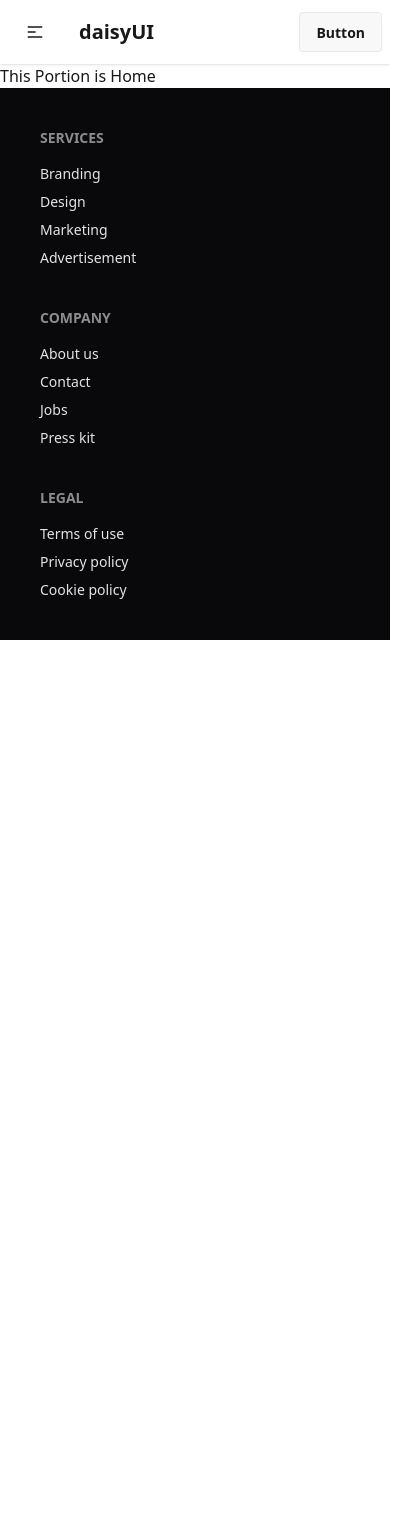
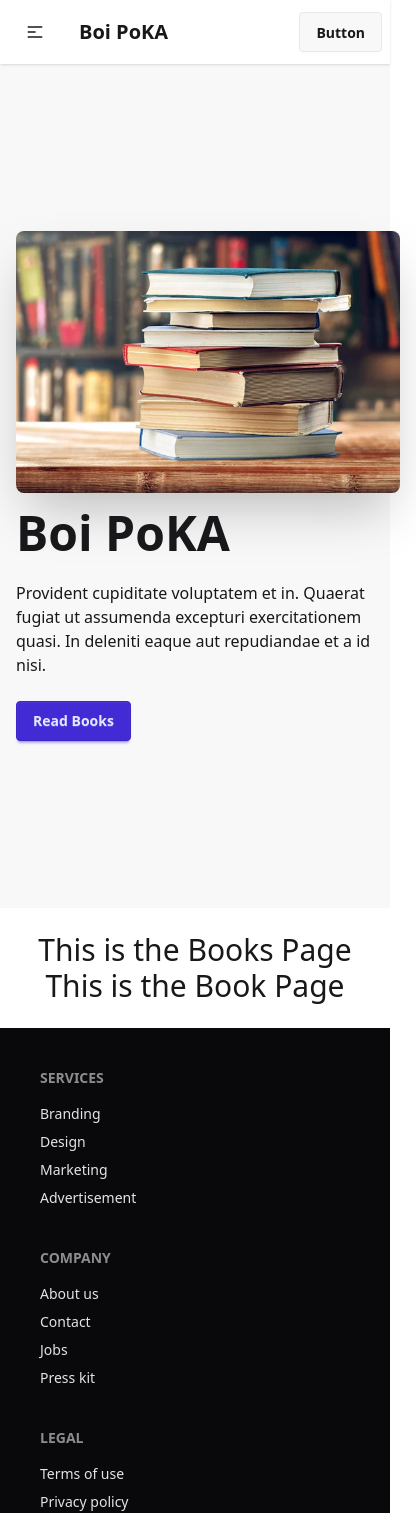
Before and after one commit to akib-naimul/boi-poka-website, a React (Vite) app: page / in a window 390 px wide. Shown: the top 1513 px of the page, 416 px wide, since content can reach past the window. Before the commit the page ends 844 px from the top, so only its background shows below. Built offline with nearby package versions, Linux system fonts and the light colour scheme.

Commit message:
use loader for fetch and loaderData

```diff
--- /dev/null
+++ b/src/Components/Banner/Banner.jsx
@@ -0,0 +1,25 @@
+import React from 'react';
+import bannerimage from "../../assets/books.jpg"
+
+const Banner = () => {
+    return (
+        <div className="hero bg-base-200 min-h-screen">
+            <div className="hero-content flex-col lg:flex-row-reverse">
+                <img
+                    src= {bannerimage}
+                    className="max-w-sm rounded-lg shadow-2xl"
+                />
+                <div>
+                    <h1 className="text-5xl font-bold">Boi PoKA </h1>
+                    <p className="py-6">
+                        Provident cupiditate voluptatem et in. Quaerat fugiat ut assumenda excepturi exercitationem
+                        quasi. In deleniti eaque aut repudiandae et a id nisi.
+                    </p>
+                    <button className="btn btn-primary">Read Books</button>
+                </div>
+            </div>
+        </div>
+    );
+};
+
+export default Banner;
--- a/src/Components/Header/Navbar.jsx
+++ b/src/Components/Header/Navbar.jsx
@@ -18,7 +18,7 @@ const Navbar = () => {
                          {links}
                     </ul>
                 </div>
-                <a className="btn btn-ghost text-xl">daisyUI</a>
+                <a className="btn btn-ghost text-xl">Boi PoKA</a>
             </div>
             <div className="navbar-center hidden lg:flex">
                 <ul className="menu menu-horizontal px-1">
--- /dev/null
+++ b/src/Pages/Book/Book.jsx
@@ -0,0 +1,13 @@
+import React, { use } from 'react';
+
+const Book = () => {
+    // const data = use(bookPromise)
+    // console.log(data);
+    return (
+        <div>
+            <h1>This is the Book Page</h1>
+        </div>
+    );
+};
+
+export default Book;
--- /dev/null
+++ b/src/Pages/Books/Books.jsx
@@ -0,0 +1,21 @@
+import React, { Suspense, useState } from 'react';
+import Book from '../Book/Book';
+
+const Books = () => {
+    // const [allBooks, setAllBooks] = useState([]);
+
+    const bookPromise = fetch("booksData.json")
+     .then(res => res.json())
+
+
+    return (
+        <div className=' text-3xl text-center p-6'>
+            <h1>This is the Books Page</h1>
+            <Suspense fallback={<p>Loadding....</p>}>
+                <Book bookPromise ={bookPromise} ></Book>
+            </Suspense>
+        </div>
+    );
+};
+
+export default Books;
--- a/src/Pages/Home/Home.jsx
+++ b/src/Pages/Home/Home.jsx
@@ -1,9 +1,18 @@
 import React from 'react';
+import Banner from '../../Components/Banner/Banner';
+import Books from '../Books/Books';
+import { useLoaderData } from 'react-router';
 
 const Home = () => {
+
+    const data = useLoaderData();
+    console.log(data)
+
+
     return (
         <div>
-            <h1>This Portion is Home</h1>
+            <Banner></Banner>
+            <Books></Books>
         </div>
     );
 };
--- a/src/Pages/Root/Root.jsx
+++ b/src/Pages/Root/Root.jsx
@@ -5,7 +5,7 @@ import Footer from '../../Components/Footer/Footer';
 
 const Root = () => {
     return (
-        <div>
+        <div className='max-w-7xl, mx-auto'>
             <Navbar></Navbar>
             <Outlet></Outlet>
             <Footer></Footer>
--- a/src/Routes/Routes.jsx
+++ b/src/Routes/Routes.jsx
@@ -14,6 +14,7 @@ export const router = createBrowserRouter([
     children: [
         {
             index: true,
+            loader: ()=> fetch("booksData.json"),
             path: "/",
             Component: Home,
         }
```
Also changed, not shown: src/assets/books.jpg (renamed from assets/books.jpg), 1 other file (tests, documents, lock files or other folders).
